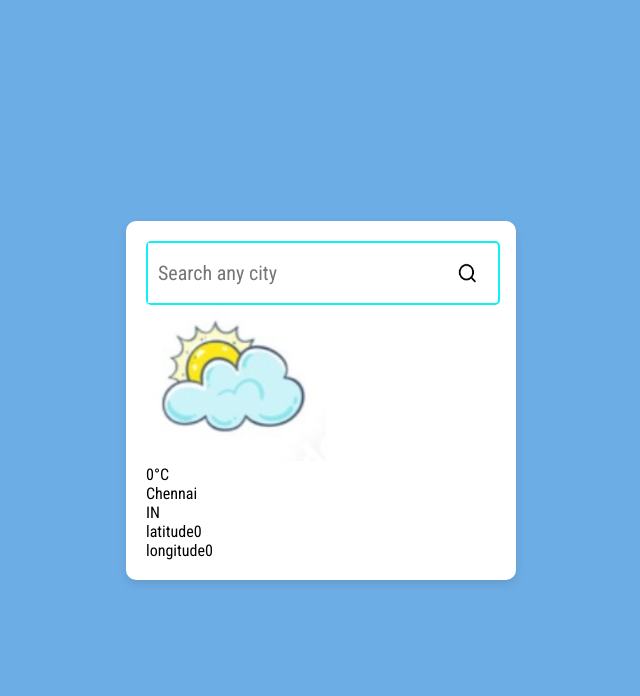
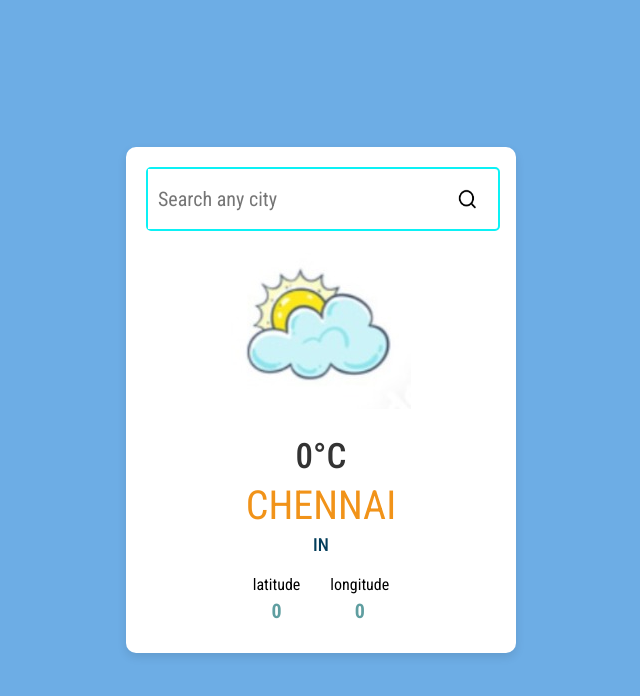
Before and after one commit to Harshitha-965/Weather-Forecast, a React (Vite) app in the folder Weather app/: page / in a window 1280 px wide. Shown: the top 696 px of the page, without its empty margins (319-959 px from the left). Built offline with nearby package versions, Linux system fonts and the light colour scheme.

Commit message:
basic styling done

```diff
--- a/Weather app/src/App.css
+++ b/Weather app/src/App.css
@@ -53,3 +53,69 @@ body{
   width:20px;
   height:20px;
 }
+
+.image{
+  display: flex;
+  align-items: center;
+  justify-content: center;
+  height: 25vh;
+}
+
+.image img{
+  max-width: 100%;
+  height: auto;
+}
+
+.temp,
+.location,
+.country{
+  margin-top:5px;
+  font-size:35px;
+  color:#333;
+  text-transform:uppercase;
+  text-align:center;
+}
+
+.temp{
+  font-weight:500;
+}
+
+.location{
+  color:rgb(241, 147, 25);
+  font-weight:400;
+  font-size:40px;
+}
+
+.country{
+  font-size:18px;
+  color:rgb(2, 61, 91);
+  font-weight:500;
+}
+
+.cord{
+  display:flex;
+  justify-content:center;
+  align-items:center;
+  gap:10px;
+  margin-top:10px;
+  text-align:center;
+}
+
+.cord div{
+  display:flex;
+  flex-direction:column;
+  justify-content:center;
+  align-items:center;
+  padding:10px;
+}
+
+.cord div span{
+  font-size:16px;
+}
+
+.cord div span:nth-child(2){
+  font-size:20px;
+  font-weight:bold;
+  color:cadetblue;
+  padding-top:5px;
+}
--- a/Weather app/src/App.jsx
+++ b/Weather app/src/App.jsx
@@ -19,7 +19,7 @@ import windIcon from "./assets/windicon.jpeg"
 const WeatherDetails=({icon,temp,city,country,lat,long})=>{
   return(<>
     <div className="image">
-      <img src={icon} alt="cloudy"/>
+      <img src={icon} alt="image"/>
     </div>
     <div className="temp">
     {temp}&deg;C
```
